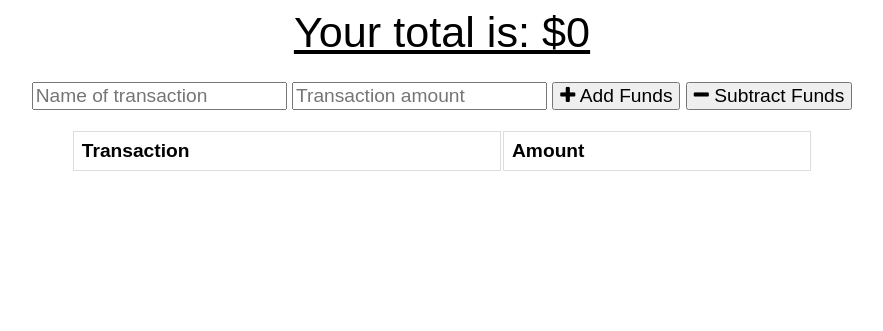
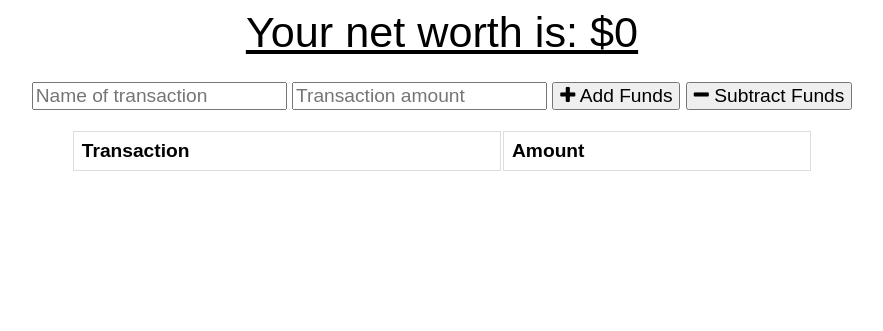
Before and after one commit to RaquelLee/progressive_budget, a website: page public/index.html in a window 1280 px wide. Shown: the whole page, without its empty margins (198-1081 px from the left). Drawn offline with nearby package versions, Linux system fonts and the light colour scheme; no server answers.

Commit message:
small change to push heroku adjustments

```diff
--- a/public/index.html
+++ b/public/index.html
@@ -16,7 +16,7 @@
 <body>
   <div class="wrapper">
     <div class="total">
-      <div class="total">Your total is: $<span id="total">0</span></div>
+      <div class="total">Your net worth is: $<span id="total">0</span></div>
     </div>
 
     <div class="form">
```
